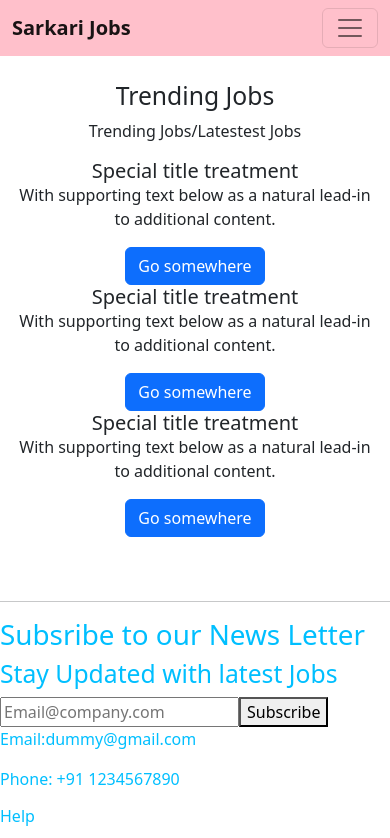
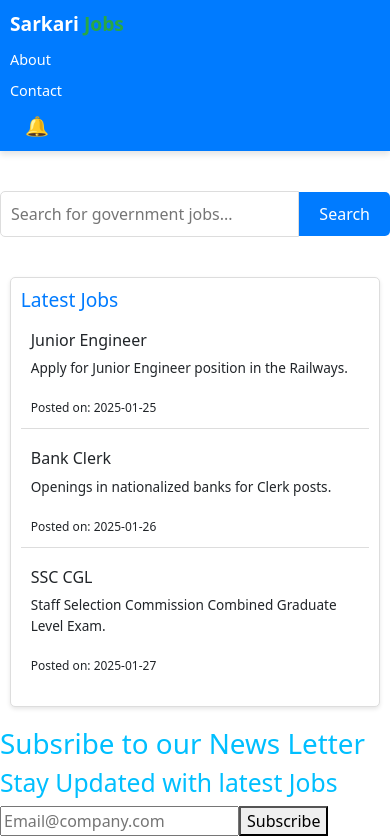
Before and after one commit to jainsurbhii/SarkariiJobs, an Angular app: page / in a window 390 px wide. Shown: the top 838 px of the page. Built offline with nearby package versions, Linux system fonts and the light colour scheme.

Commit message:
Component updated

```diff
--- a/src/app/app.component.css
+++ b/src/app/app.component.css
@@ -0,0 +1,46 @@
+body {
+  font-family: Arial, sans-serif;
+  margin: 0;
+  padding: 0;
+  background-color: #f8f9fa;
+  color: #333;
+}
+
+@media (max-width: 768px) {
+  header {
+      flex-direction: column;
+      align-items: flex-start;
+      padding: 10px;
+  }
+
+  .logo {
+      font-size: 1.2rem;
+      margin-bottom: 10px;
+  }
+
+  nav {
+      flex-direction: column;
+      align-items: flex-start;
+      gap: 10px;
+  }
+
+  nav a {
+      margin-left: 0;
+      font-size: 0.9rem;
+  }
+
+  .search-container {
+      flex-direction: column;
+      padding: 10px;
+  }
+
+  .search-container input {
+      margin-bottom: 10px;
+      border-radius: 5px;
+  }
+
+  .search-container button {
+      width: 100%;
+      border-radius: 5px;
+  }
+}
--- a/src/app/app.component.html
+++ b/src/app/app.component.html
@@ -1,3 +1,5 @@
 <app-header></app-header>
+<app-search></app-search>
 <app-trending-jobs></app-trending-jobs>
+
 <app-footer></app-footer>
--- a/src/app/app.module.ts
+++ b/src/app/app.module.ts
@@ -7,13 +7,15 @@ import { HeaderComponent } from './header/header.component';
 import { FooterComponent } from './footer/footer.component';
 import { NgbModule } from '@ng-bootstrap/ng-bootstrap';
 import { TrendingJobsComponent } from './trending-jobs/trending-jobs.component';
+import { SearchComponent } from './search/search.component';
 
 @NgModule({
   declarations: [
     AppComponent,
     HeaderComponent,
     FooterComponent,
-    TrendingJobsComponent
+    TrendingJobsComponent,
+    SearchComponent
   ],
   imports: [
     BrowserModule,
--- a/src/app/header/header.component.css
+++ b/src/app/header/header.component.css
@@ -1,17 +1,66 @@
-.navbar{
-    background-color: pink;
+
+header {
+  display: flex;
+  align-items: center;
+  justify-content: space-between;
+  background-color: #007bff;
+  color: white;
+  padding: 10px 20px;
+  box-shadow: 0 4px 6px rgba(0, 0, 0, 0.1);
 }
-.navbar .navbar-nav .nav-link{
-    color: #000000;
-    font-size: 0 2rem;
+
+.logo {
+  display: flex;
+  align-items: center;
+  font-size: 1.5rem;
+  font-weight: bold;
 }
-@media screen and (min-width:768px) {
-    .navbar-brand{
-        margin-right:0;
-        padding:0 2rem;
-    }
-    .navbar .navbar-nav .nav-link{
-        font-size: 0.5rem 2rem;
-    }
 
+.logo span {
+  color: #28a745;
+  margin-left: 5px;
 }
+
+nav {
+  display: flex;
+  align-items: center;
+}
+
+nav a {
+  margin-left: 20px;
+  text-decoration: none;
+  color: white;
+  font-size: 1rem;
+}
+
+nav a:hover {
+  text-decoration: underline;
+}
+.notification {
+  cursor: pointer;
+  font-size: 1.2rem;
+  margin-left: 15px;
+}
+@media (max-width: 768px) {
+  header {
+      flex-direction: column;
+      align-items: flex-start;
+      padding: 10px;
+  }
+
+  .logo {
+      font-size: 1.2rem;
+      margin-bottom: 10px;
+  }
+
+  nav {
+      flex-direction: column;
+      align-items: flex-start;
+      gap: 10px;
+  }
+
+  nav a {
+      margin-left: 0;
+      font-size: 0.9rem;
+  }
+}
--- a/src/app/header/header.component.html
+++ b/src/app/header/header.component.html
@@ -1,28 +1,10 @@
-<div class="container-lg">
-    <nav class="navbar fixed-top navbar-expand-md">
-        <div class="container-fluid">
-          <a class="navbar-brand fw-bold d-md-none" href="#">Sarkari Jobs</a>
-          <button class="navbar-toggler" type="button" data-bs-toggle="collapse" data-bs-target="#navbarNav" aria-controls="navbarNav" aria-expanded="false" aria-label="Toggle navigation">
-            <span class="navbar-toggler-icon"></span>
-          </button>
-          <div class="collapse navbar-collapse" id="navbarNav">
-            <ul class="navbar-nav mx-auto align-items-center">
-              <li class="nav-item">
-                <a class="nav-link active" aria-current="page" href="#">Home</a>
-              </li>
-              <li class="nav-item">
-                <a class="nav-link" href="#">Jobs</a>
-              </li>
-              <a class="navbar-brand d-md-block" href="#">Sarkari Jobs</a>
-              <li class="nav-item">
-                <a class="nav-link" href="#">Contact</a>
-              </li>
-              <li class="nav-item">
-                <a class="nav-link" href="#">About Us</a>
-              </li>
-            </ul>
-          </div>
-        </div>
-      </nav>
+<header>
+<div class="logo">
+    Sarkari<span>Jobs</span>
 </div>
-<hr>
+<nav>
+    <a href="#about">About</a>
+    <a href="#contact">Contact</a>
+    <span class="notification">🔔</span>
+</nav>
+</header>
--- a/src/app/header/header.component.ts
+++ b/src/app/header/header.component.ts
@@ -6,6 +6,11 @@ import { Component, OnInit } from '@angular/core';
   styleUrls: ['./header.component.css']
 })
 export class HeaderComponent implements OnInit {
+  menuOpen = false;
+
+  toggleMenu() {
+    this.menuOpen = !this.menuOpen;
+  }
 
   constructor() { }
 
--- /dev/null
+++ b/src/app/search/search.component.css
@@ -0,0 +1,28 @@
+.search-container {
+    display: flex;
+    align-items: center;
+    margin: 40px auto;
+    max-width: 600px;
+}
+
+.search-container input {
+    flex: 1;
+    padding: 10px;
+    font-size: 1rem;
+    border: 1px solid #ddd;
+    border-radius: 5px 0 0 5px;
+}
+
+.search-container button {
+    padding: 10px 20px;
+    background-color: #007bff;
+    color: white;
+    border: none;
+    border-radius: 0 5px 5px 0;
+    cursor: pointer;
+    font-size: 1rem;
+}
+
+.search-container button:hover {
+    background-color: #0056b3;
+}
--- /dev/null
+++ b/src/app/search/search.component.html
@@ -0,0 +1,4 @@
+<div class="search-container">
+  <input type="text" placeholder="Search for government jobs...">
+  <button>Search</button>
+</div>
--- /dev/null
+++ b/src/app/search/search.component.ts
@@ -0,0 +1,15 @@
+import { Component, OnInit } from '@angular/core';
+
+@Component({
+  selector: 'app-search',
+  templateUrl: './search.component.html',
+  styleUrls: ['./search.component.css']
+})
+export class SearchComponent implements OnInit {
+
+  constructor() { }
+
+  ngOnInit(): void {
+  }
+
+}
--- a/src/app/trending-jobs/trending-jobs.component.css
+++ b/src/app/trending-jobs/trending-jobs.component.css
@@ -0,0 +1,69 @@
+.job-list {
+    margin: 20px auto;
+    max-width: 600px;
+    padding: 10px;
+    background-color: white;
+    border: 1px solid #ddd;
+    border-radius: 5px;
+    box-shadow: 0 2px 4px rgba(0, 0, 0, 0.1);
+}
+
+.job-list h2 {
+    margin: 0 0 10px;
+    font-size: 1.5rem;
+    color: #007bff;
+}
+
+.job {
+    margin-bottom: 10px;
+    padding: 10px;
+    border-bottom: 1px solid #ddd;
+}
+
+.job:last-child {
+    border-bottom: none;
+}
+@media (max-width: 768px) {
+    .job-list {
+        max-width: 90%;
+        padding: 15px;
+    }
+
+    .job-list h2 {
+        font-size: 1.3rem;
+    }
+
+    .job h3 {
+        font-size: 1.1rem;
+    }
+
+    .job p {
+        font-size: 0.9rem;
+    }
+
+    .job small {
+        font-size: 0.8rem;
+    }
+}
+@media (max-width: 480px) {
+    .job-list {
+        max-width: 95%;
+        padding: 10px;
+    }
+
+    .job-list h2 {
+        font-size: 1.2rem;
+    }
+
+    .job h3 {
+        font-size: 1rem;
+    }
+
+    .job p {
+        font-size: 0.85rem;
+    }
+
+    .job small {
+        font-size: 0.75rem;
+    }
+}
--- a/src/app/trending-jobs/trending-jobs.component.html
+++ b/src/app/trending-jobs/trending-jobs.component.html
@@ -1,22 +1,8 @@
-<div class="text-center py-5 m-3">
-<h2>Trending Jobs</h2>
-<p>Trending Jobs/Latestest Jobs</p>
-<div class="row">
-    <div class="col-sm-4">
-        <h5 class="card-title">Special title treatment</h5>
-        <p class="card-text">With supporting text below as a natural lead-in to additional content.</p>
-        <a href="#" class="btn btn-primary">Go somewhere</a>
-    </div>
-    <div class="col-sm-4">
-        <h5 class="card-title">Special title treatment</h5>
-          <p class="card-text">With supporting text below as a natural lead-in to additional content.</p>
-          <a href="#" class="btn btn-primary">Go somewhere</a>
-    </div>
-    <div class="col-sm-4">
-        <h5 class="card-title">Special title treatment</h5>
-          <p class="card-text">With supporting text below as a natural lead-in to additional content.</p>
-          <a href="#" class="btn btn-primary">Go somewhere</a>
+<div class="job-list">
+    <h2>Latest Jobs</h2>
+    <div class="job" *ngFor="let job of jobs">
+        <h3>{{ job.title }}</h3>
+        <p>{{ job.description }}</p>
+        <small>Posted on: {{ job.postedDate }}</small>
     </div>
 </div>
-</div>
-<hr>
--- a/src/app/trending-jobs/trending-jobs.component.ts
+++ b/src/app/trending-jobs/trending-jobs.component.ts
@@ -11,5 +11,9 @@ export class TrendingJobsComponent implements OnInit {
 
   ngOnInit(): void {
   }
-
+  jobs = [
+    { title: 'Junior Engineer', description: 'Apply for Junior Engineer position in the Railways.', postedDate: '2025-01-25' },
+    { title: 'Bank Clerk', description: 'Openings in nationalized banks for Clerk posts.', postedDate: '2025-01-26' },
+    { title: 'SSC CGL', description: 'Staff Selection Commission Combined Graduate Level Exam.', postedDate: '2025-01-27' }
+  ];
 }
```
Also changed, not shown: 1 other file (tests, documents, lock files or other folders).
